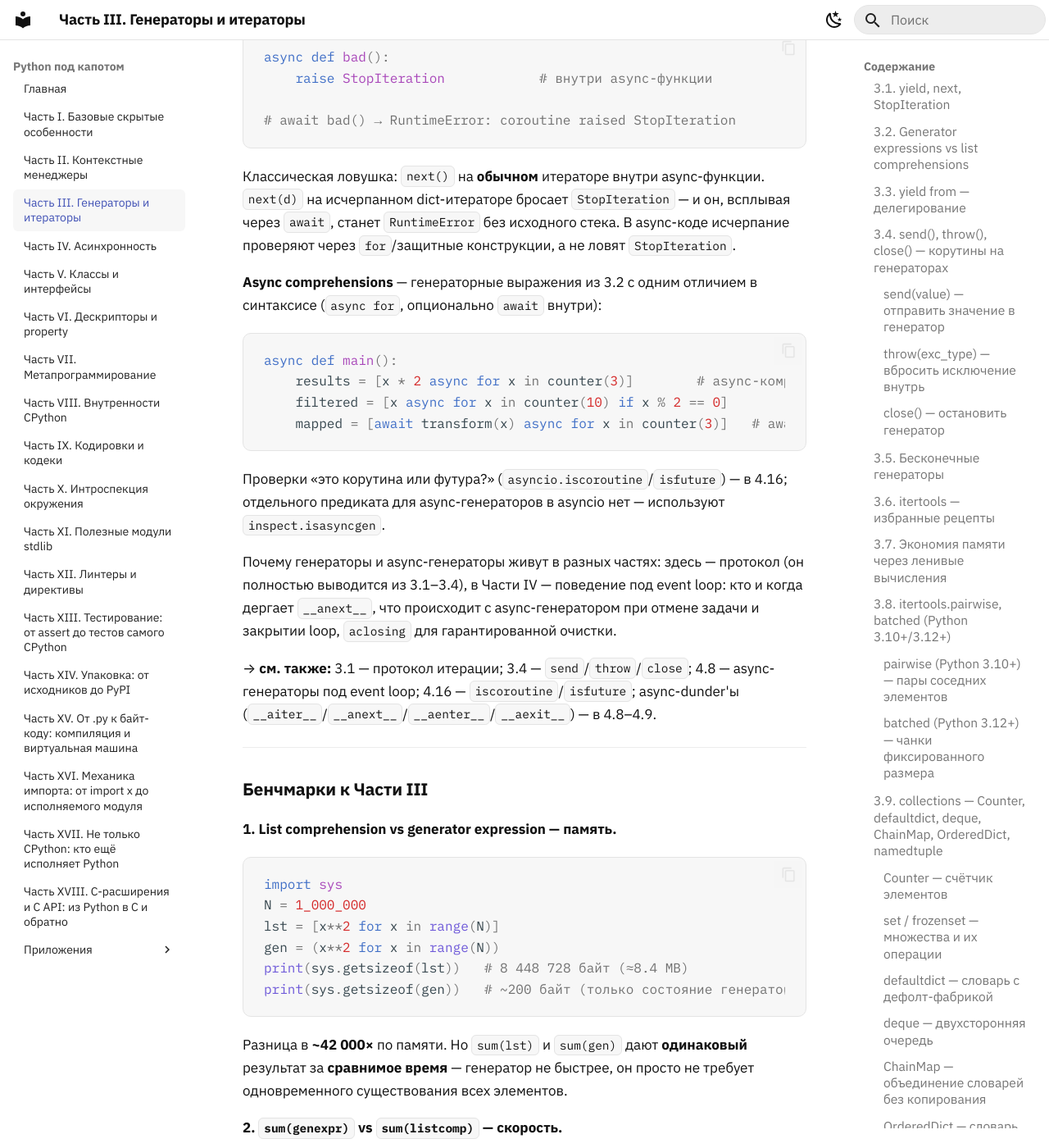
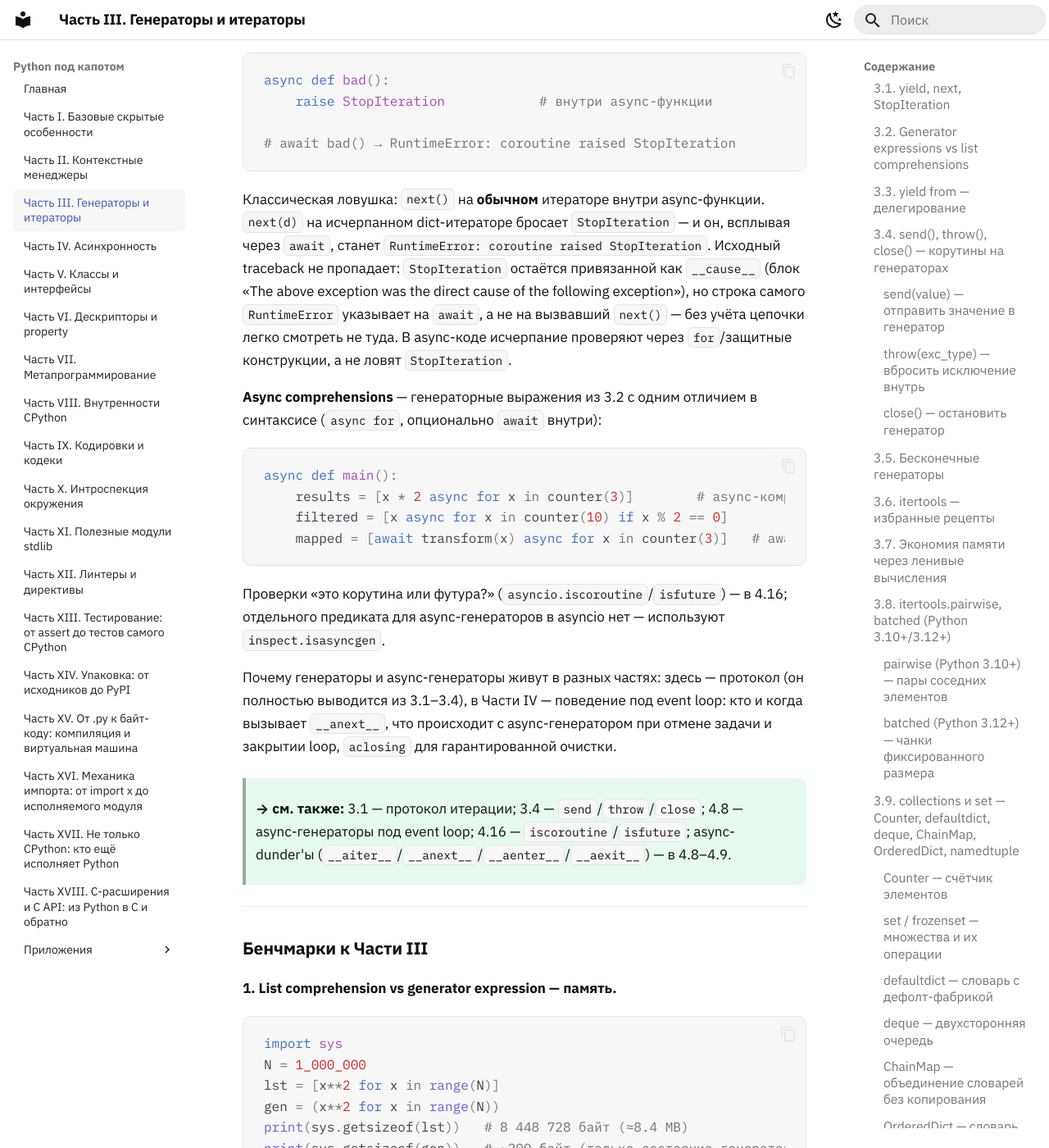
Before and after one commit to n3xumc0r3/py-underhood, an MkDocs documentation site: the page built from book/03-generators.md, in a window 1280 px wide and 1400 px high, scrolled down 21087 px. Shown: the whole window at 82% size. Built offline with MkDocs 1.6.1 and Material for MkDocs 9.7.7, drawn with Linux system fonts in a browser that asks for light colours; some of the changed text lies outside the part shown.

Commit message:
Fix chapter 3 per review: StopIteration __cause__ traceback, 3.9 title covers set, benchmark ranges, style

````diff
--- a/book/03-generators.md
+++ b/book/03-generators.md
@@ -415,7 +415,7 @@ list(padded_batched([1, 2, 3, 4, 5, 6, 7], 3))
 # [(1, 2, 3), (4, 5, 6), (7, None, None)]
 ```
 
-## 3.9. `collections` — Counter, defaultdict, deque, ChainMap, OrderedDict, namedtuple { #3.9 }
+## 3.9. `collections` и `set` — Counter, defaultdict, deque, ChainMap, OrderedDict, namedtuple { #3.9 }
 
 ### `Counter` — счётчик элементов { #3.9-counter }
 
@@ -480,7 +480,7 @@ s |= {2, 3}                     # s = {1, 2, 3} — update (union)
 s &= {2, 3}                     # s = {2, 3}    — intersection_update
 s -= {2}                        # s = {3}       — difference_update
 s ^= {3, 4}                     # s = {4}       — symmetric_difference_update
-# Методы-эквиваленты:
+# Методы-эквиваленты (update-семейство принимает любой iterable, операторы — только set):
 s.update(other)                 # = s |= other
 s.intersection_update(other)    # = s &= other
 s.difference_update(other)      # = s -= other
@@ -493,15 +493,15 @@ s.symmetric_difference_update(other)  # = s ^= other
 s = {1, 2, 3}
 s.add(4)          # {1, 2, 3, 4}
 s.remove(4)       # {1, 2, 3} — KeyError если нет
-s.discard(99)     # {1, 2, 3} — НЕ падает если нет (remove с default)
-s.pop()           # удаляет и возвращает случайный элемент (KeyError если пусто)
+s.discard(99)     # {1, 2, 3} — НЕ падает если нет (remove, но без KeyError)
+s.pop()           # удаляет и возвращает произвольный элемент (KeyError если пусто)
 s.clear()         # {} — очистить
 s.copy()          # shallow copy
 ```
 
 ⚠️ **`remove` vs `discard`**: `s.remove(x)` падает с `KeyError`, если `x` нет. `s.discard(x)` — тихо пропускает. Используйте `discard`, когда не уверены в наличии.
 
-⚠️ **`pop()` удаляет случайный элемент** — set неупорядочен, нельзя выбрать конкретный. Для упорядоченного удаления — используйте `s.remove(min(s))` (`sorted(s)` нужен только если нужен полный порядок обхода).
+⚠️ **`pop()` удаляет произвольный элемент** — set неупорядочен, нельзя выбрать конкретный. Для упорядоченного удаления — используйте `s.remove(min(s))` (`sorted(s)` нужен только если нужен полный порядок обхода).
 
 **frozenset** — immutable-версия set. Не поддерживает `add`/`remove`/`update` и т.д., но поддерживает все read-only операции (`|`, `&`, `-`, `^`, `in`, `issubset`, ...). Главное применение — как **ключ dict** или элемент другого set:
 
@@ -727,7 +727,7 @@ async def bad():
 # await bad() → RuntimeError: coroutine raised StopIteration
 ```
 
-Классическая ловушка: `next()` на **обычном** итераторе внутри async-функции. `next(d)` на исчерпанном dict-итераторе бросает `StopIteration` — и он, всплывая через `await`, станет `RuntimeError` без исходного стека. В async-коде исчерпание проверяют через `for`/защитные конструкции, а не ловят `StopIteration`.
+Классическая ловушка: `next()` на **обычном** итераторе внутри async-функции. `next(d)` на исчерпанном dict-итераторе бросает `StopIteration` — и он, всплывая через `await`, станет `RuntimeError: coroutine raised StopIteration`. Исходный traceback не пропадает: `StopIteration` остаётся привязанной как `__cause__` (блок «The above exception was the direct cause of the following exception»), но строка самого `RuntimeError` указывает на `await`, а не на вызвавший `next()` — без учёта цепочки легко смотреть не туда. В async-коде исчерпание проверяют через `for`/защитные конструкции, а не ловят `StopIteration`.
 
 **Async comprehensions** — генераторные выражения из 3.2 с одним отличием в синтаксисе (`async for`, опционально `await` внутри):
 
@@ -740,9 +740,9 @@ async def main():
 
 Проверки «это корутина или футура?» (`asyncio.iscoroutine`/`isfuture`) — в 4.16; отдельного предиката для async-генераторов в asyncio нет — используют `inspect.isasyncgen`.
 
-Почему генераторы и async-генераторы живут в разных частях: здесь — протокол (он полностью выводится из 3.1–3.4), в Части IV — поведение под event loop: кто и когда дергает `__anext__`, что происходит с async-генератором при отмене задачи и закрытии loop, `aclosing` для гарантированной очистки.
+Почему генераторы и async-генераторы живут в разных частях: здесь — протокол (он полностью выводится из 3.1–3.4), в Части IV — поведение под event loop: кто и когда вызывает `__anext__`, что происходит с async-генератором при отмене задачи и закрытии loop, `aclosing` для гарантированной очистки.
 
-→ **см. также:** 3.1 — протокол итерации; 3.4 — `send`/`throw`/`close`; 4.8 — async-генераторы под event loop; 4.16 — `iscoroutine`/`isfuture`; async-dunder'ы (`__aiter__`/`__anext__`/`__aenter__`/`__aexit__`) — в 4.8–4.9.
+> **→ см. также:** 3.1 — протокол итерации; 3.4 — `send`/`throw`/`close`; 4.8 — async-генераторы под event loop; 4.16 — `iscoroutine`/`isfuture`; async-dunder'ы (`__aiter__`/`__anext__`/`__aenter__`/`__aexit__`) — в 4.8–4.9.
 
 ---
 
````
Also changed, not shown: other parts of book/03-generators.md (+11 -11 lines).
